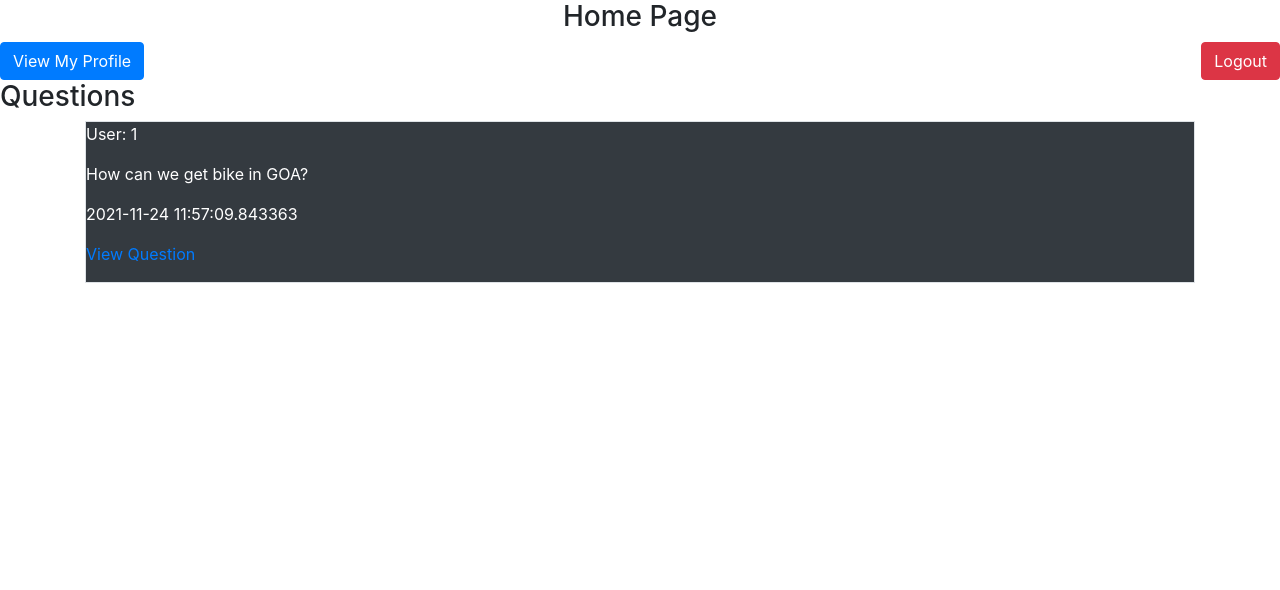
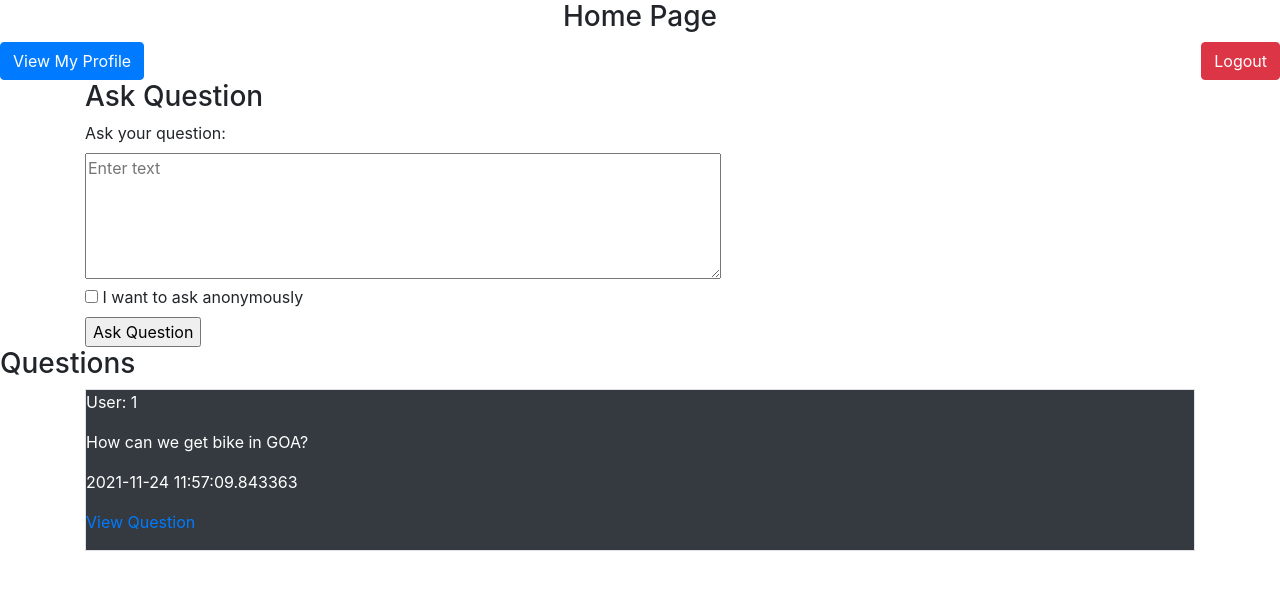
Before and after one commit to kalyan63/Mini-Quora-Website, a Flask app: page /Login in a window 1280 px wide. Shown: the top 590 px of the page. Run offline with Flask 2, Linux system fonts and the light colour scheme; data comes from the database, SQL or seed files in the repository; both versions use the stored data as it was after the commit; some libraries are stand-ins or nearby versions.

Commit message:
Ask Question

```diff
--- a/Sql_Querries.py
+++ b/Sql_Querries.py
@@ -67,3 +67,12 @@ def DisplayQues():
     data = cur.fetchall()
     conn.close()
     return(data)
+
+def InsertQues(user_id,Q_Text,An):
+    Cur_date=str(datetime.now())
+    arg=(user_id,Q_Text,An,Cur_date)
+    conn=sqlite3.connect('quora.db')
+    cur=conn.cursor()
+    cur.execute("Insert into Questions(user_id,Q_Text,Ananymous,Date) values(?,?,?,?)",arg)
+    conn.commit()
+    conn.close()
--- a/app.py
+++ b/app.py
@@ -1,6 +1,6 @@
 from flask import Flask,render_template,redirect,request,session
 from datetime import datetime
-from Sql_Querries import CheckUser,CheckMail,CheckLogin,InsertUser,DisplayQues,GetUserId
+from Sql_Querries import CheckUser,CheckMail,CheckLogin,InsertUser,DisplayQues,GetUserId,InsertQues
 app=Flask(__name__)
 app.secret_key = "cn assignment safty key **&**"
 
@@ -10,7 +10,6 @@ def index():
 
 @app.route('/Login',methods=['POST','GET'])
 def Login():
-    # ques=[[1,1,'This is a good QUESTION',0,'22-3-2021'],[2,1,'nOT SO OMPRESSEIVE',0,'22-6-2021'],[3,2,'My good ness',1,'22-12021']]
     if request.method=="POST":
         Uname=request.form['Uname']
         Password=request.form['Password']
@@ -35,8 +34,17 @@ def Signup():
             InsertUser(Uname,Email,Password)
     return render_template('Login.html')
 
-@app.route('/Home')
+@app.route('/Home',methods=["POST"])
 def Home():
+    if(request.method=="POST"):
+        Q_Text=request.form['q_text']
+        An=int(request.form.get('anonymous',0))
+        user_id=session['UserId']
+        if(Q_Text):
+            InsertQues(user_id,Q_Text,An)
+        else:
+            print("Please enter a question")
+        return render_template('Home.html')
     if(not session.get('username',None)):
         return render_template('Login.html')
     else:
@@ -51,6 +59,5 @@ def Logout():
 def Profile():
     return render_template('Profile.html')
 
-
 if __name__=="__main__":
     app.run(debug=True)
--- a/templates/Home.html
+++ b/templates/Home.html
@@ -4,6 +4,18 @@
 <a href="{{url_for('Profile')}}" class="btn btn-primary"> View My Profile</a>
 <a href="{{url_for('Logout')}}" class="btn btn-danger float-right">Logout</a>
 </br>
+<div class="container">
+    <h3>Ask Question </h3>
+    <form action="/Home" method="POST">
+        <label for="text">Ask your question:</label>
+        <br>
+        <textarea rows="5" cols="60" name="q_text" placeholder="Enter text"></textarea>
+        <br/>
+        <input type="checkbox" id="anonymous" name="anonymous" value="1">
+        <label for="anonymous"> I want to ask anonymously </label><br>
+        <input type="submit" value="Ask Question"/>
+    </form>
+</div>
 <h3 class="text-centre">Questions</h3>
 <div class="container">
 {% for Question in Questions %}
```
Also changed, not shown: quora.db.
